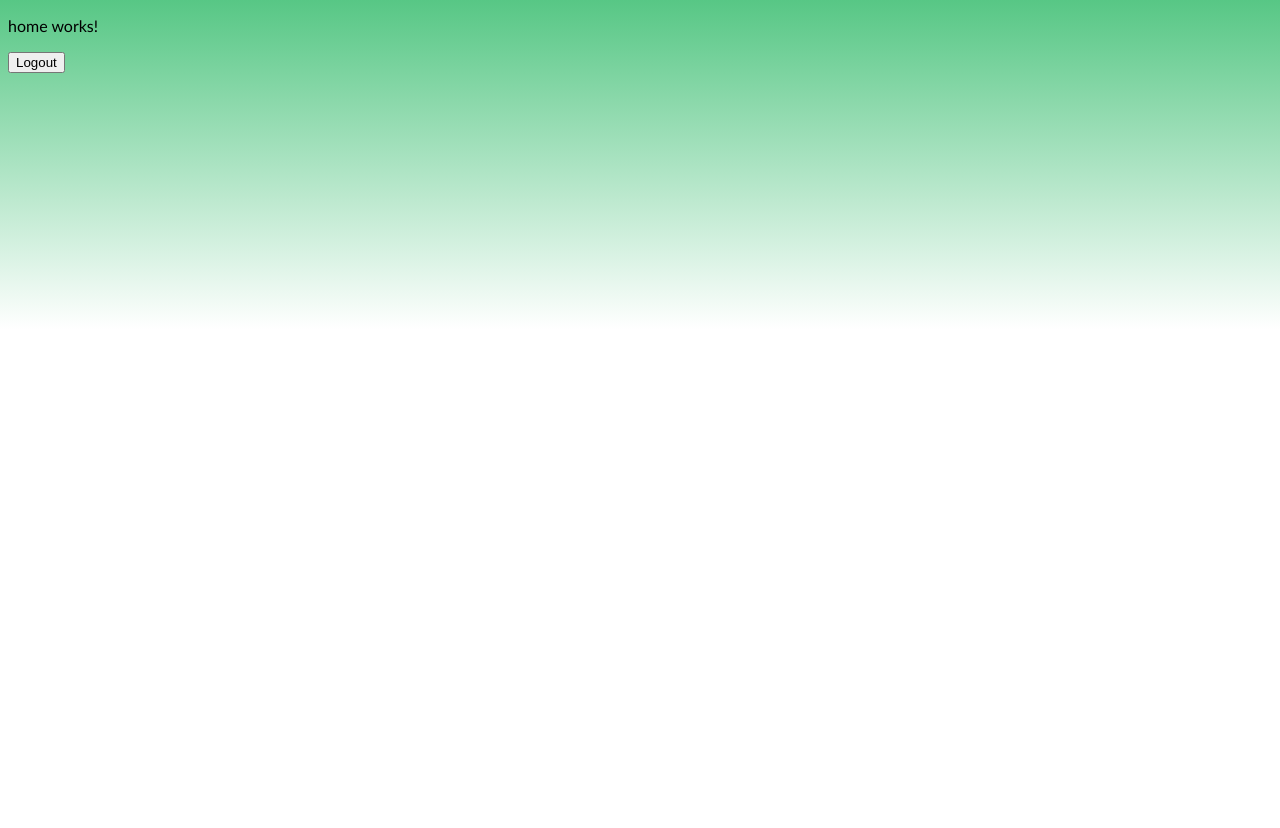
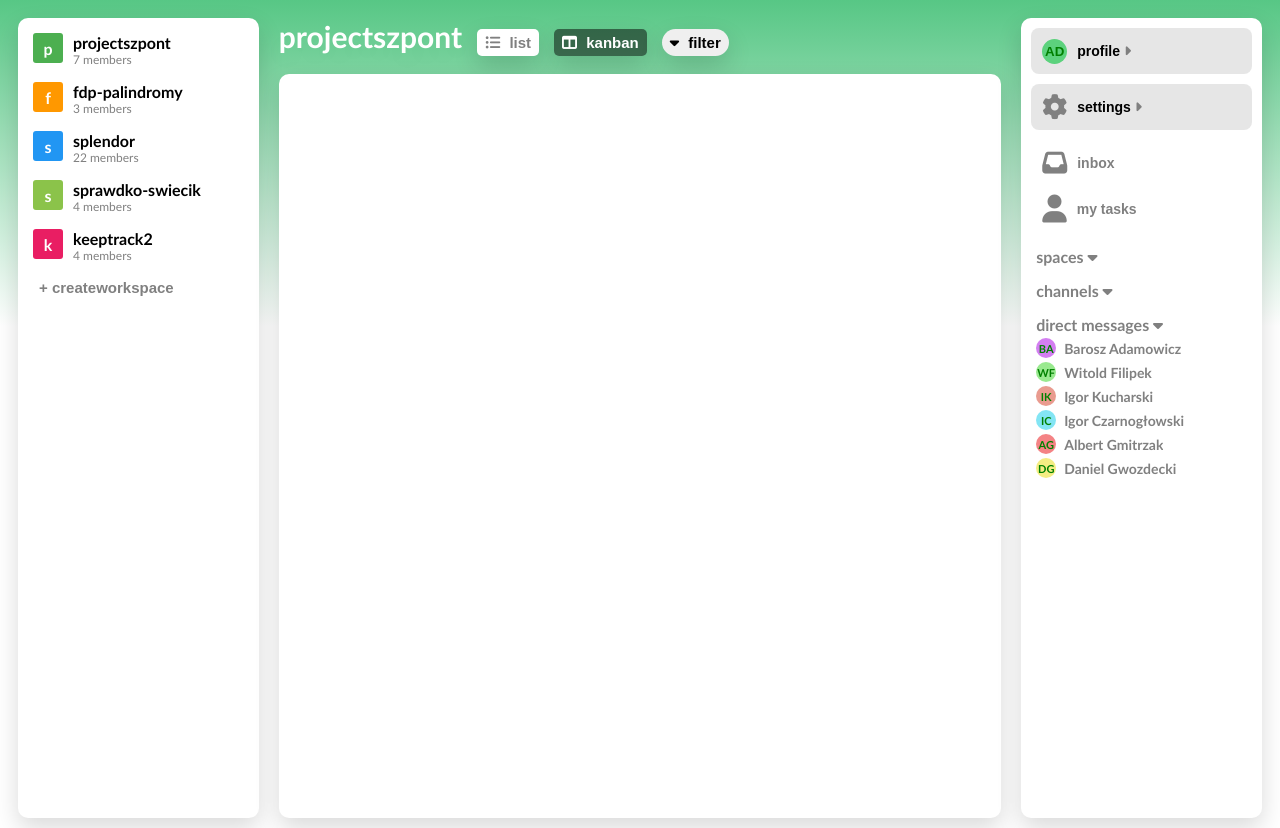
Before and after one commit to cmiband/keeptrack, an Angular app in the folder kp-frontend/: page /home in a window 1280 px wide. Built offline with nearby package versions, Linux system fonts and the light colour scheme; sample sign-in values are in the browser's storage.

Commit message:
origin/869cyz3y7
home page

```diff
--- a/kp-frontend/src/app/home/home.css
+++ b/kp-frontend/src/app/home/home.css
@@ -0,0 +1,235 @@
+.container {
+    display: flex;
+    align-items: flex-end;
+    justify-content: space-between;
+    gap: 20px;
+
+    width: 1fr;
+    height: 100%;
+    padding: 10px;
+}
+
+.box {
+    border-radius: 10px;
+    background-color: white;
+    box-shadow: 0 10px 25px rgba(0, 0, 0, 0.15);
+    overflow: hidden;
+}
+
+.side-box {
+    width: 20%;
+    height: 100%;
+}
+
+.middle-column-wrapper {
+    display: flex;
+    flex-direction: column;
+    align-items: flex-start;
+    width: 60%;
+    height: 100%;
+}
+
+.middle-box {
+    width: 100%;
+    height: 100%;
+}
+
+.title-text {
+    margin-bottom: 10px;
+    font-weight: bold;
+    text-align: center;
+    font-size: 30px;
+    color: white;
+    text-shadow: 0 10px 25px rgba(0, 0, 0, 0.05);
+}
+
+.title-row {
+    display: flex;
+    align-items: baseline;
+    gap: 15px;
+    margin-bottom: 10px;
+    width: 100%;
+    flex-wrap: wrap;
+}
+
+.btn {
+    box-shadow: 0 10px 25px rgba(0, 0, 0, 0.15);
+    border: none;
+    border-radius: 5px;
+    font-size: 15px;
+    font-weight: bold;
+    padding: 5px;
+    padding-right: 8px;
+    padding-left: 8px;
+    cursor: pointer;
+}
+
+.btn-list-kanban {
+    color: white;
+    background-color: rgba(0, 0, 0, 0.5);
+}
+
+.btn-list-kanban.active {
+    color: gray;
+    background-color: white;
+}
+
+.btn-filter {
+    border-radius: 20px;
+}
+
+.btn i {
+    font-size: 15px;
+    margin-right: 5px;
+}
+
+.board {
+    display: flex;
+    margin: 15px;
+
+    text-align: left;
+    background: none;
+    border: none;
+    padding: 0;
+    font: inherit;
+    cursor: pointer;
+    outline: inherit;
+}
+
+.board-square {
+    background-color: green;
+    height: 30px;
+    width: 30px;
+    display: flex;
+    justify-content: center;
+    align-items: center;
+    font-weight: bold;
+    color: white;
+    border-radius: 3px;
+    flex-shrink: 0;
+}
+
+.board-info {
+    margin-left: 10px;
+    overflow: hidden;
+}
+
+.board-title {
+    font-weight: bold;
+    white-space: nowrap;
+    overflow: hidden;
+    text-overflow: ellipsis;
+}
+
+.board-members {
+    font-size: 12px;
+    color: gray;
+}
+
+.btn-createWorkspace {
+    display: flex;
+    margin: 15px;
+    background-color: white;
+    border: none;
+    color: grey;
+    font-weight: bold;
+    font-size: 15px;
+    cursor: pointer;
+
+    white-space: nowrap;
+    overflow: hidden;
+    text-overflow: ellipsis;
+}
+
+.triangle-down {
+    width: 0;
+    height: 0;
+    border-left: 50px solid transparent;
+    border-right: 50px solid transparent;
+    border-top: 100px solid red;
+}
+
+.btn-long {
+    display: flex;
+    text-align: start;
+    align-items: center;
+    margin: 10px;
+    width: calc(100% - 20px);
+    background-color: rgba(128, 128, 128, 0.2);
+    border: none;
+    border-radius: 8px;
+    cursor: pointer;
+}
+
+.btn-long-icon {
+    margin-left: 5px;
+    border-radius: 50%;
+    width: 25px;
+    height: 25px;
+    background-color: #5CD27D;
+    justify-content: center;
+    align-items: center;
+    display: flex;
+    color: green;
+    font-weight: bold;
+    flex-shrink: 0;
+}
+
+.btn-long-text {
+    margin-left: 10px;
+    font-weight: bold;
+    font-size: 14px;
+    white-space: nowrap;
+    overflow: hidden;
+    text-overflow: ellipsis;
+    flex-grow: 1;
+}
+
+.btn-long-icon2 {
+    margin-left: 5px;
+    font-size: 25px;
+    color: gray;
+}
+
+.direct-messages-style {
+    background: none;
+    border: none;
+    padding: 0;
+    font: inherit;
+    cursor: pointer;
+    outline: inherit;
+
+    color: gray;
+    font-weight: bold;
+
+    white-space: nowrap;
+    overflow: hidden;
+    text-overflow: ellipsis;
+}
+
+.direct-messages-user-avatar {
+    margin-left: 0px;
+    height: 20px;
+    width: 20px;
+    font-size: 11px;
+    flex-shrink: 0;
+}
+
+.direct-messages-user {
+    background: none;
+    border: none;
+    padding: 0;
+    font: inherit;
+    cursor: pointer;
+    outline: inherit;
+
+    margin: 0;
+    margin-left: 8px;
+    font-size: 14px;
+    color: gray;
+    font-weight: bold;
+
+    white-space: nowrap;
+    overflow: hidden;
+    text-overflow: ellipsis;
+}
--- a/kp-frontend/src/app/home/home.html
+++ b/kp-frontend/src/app/home/home.html
@@ -1,2 +1,74 @@
-<p>home works!</p>
-<button (click)="logout()">Logout</button>
+<!-- <p>home works!</p>
+<button (click)="logout()">Logout</button> -->
+<link rel="stylesheet" href="https://cdnjs.cloudflare.com/ajax/libs/font-awesome/6.5.1/css/all.min.css">
+<div class="container">
+    <div class="box side-box">
+        @for (item of boards; track item[0]) {
+        <button class="board">
+            <div class="board-square" [style.backgroundColor]="item[2]">{{ item[0][0] }}</div>
+            <div class="board-info">
+                <div class="board-title">{{item[0]}}</div>
+                <div class="board-members">{{item[1]}} members</div>
+            </div>
+        </button>
+        }
+        <button class="btn-createWorkspace">+ createworkspace</button>
+    </div>
+
+    <div class="middle-column-wrapper">
+        <div class="title-row">
+            <div class="title-text">projectszpont</div>
+            <button class="btn btn-list-kanban" [class.active]="activebutton === 'list'" (click)="handleClick('list')">
+                <i class="fas fa-list-ul"></i> list
+            </button>
+            <button class="btn btn-list-kanban" [class.active]="activebutton === 'kanban'"
+                (click)="handleClick('kanban')">
+                <i class="fas fa-columns"></i> kanban
+            </button>
+            <button class="btn btn-filter">
+                <i class="fas fa-caret-down"></i> filter
+            </button>
+        </div>
+        <div class="box middle-box"></div>
+    </div>
+
+    <div class="box side-box">
+        <button class="btn-long">
+            <div class="btn-long-icon">{{currentUser[0][0]}}{{currentUser[1][0]}}</div>
+            <p class="btn-long-text">profile <i class="fas fa-caret-right" style="color: gray;"></i></p>
+        </button>
+        <button class="btn-long">
+            <i class="fas fa-gear btn-long-icon2"></i>
+            <p class="btn-long-text">settings <i class="fas fa-caret-right" style="color: gray;"></i></p>
+        </button>
+        <button class="btn-long" style="background-color: white; margin-bottom: 0px; color: gray;">
+            <i class="fas fa-inbox btn-long-icon2"></i>
+            <p class="btn-long-text">inbox</p>
+        </button>
+        <button class="btn-long" style="background-color: white;margin-top: 0px; color: gray;">
+            <i class="fas fa-user btn-long-icon2" style="font-size: 28px;"></i>
+            <p class="btn-long-text">my tasks</p>
+        </button>
+        <div style="margin: 15px; color: gray; font-weight: bold;">spaces <i class="fas fa-caret-down"
+                style="color: gray;"></i></div>
+        <div style="margin: 15px; color: gray; font-weight: bold;">channels <i class="fas fa-caret-down"
+                style="color: gray;"></i></div>
+        <div style="margin: 15px;">
+            <button class="direct-messages-style" (click)="toggleDirectMessages()">direct
+                messages
+                <i class="fas" style="color: gray;"
+                    [class]="directMeesageExpand ? 'fa-caret-down' : 'fa-caret-right'"></i>
+            </button>
+            @if (directMeesageExpand) {
+            @for (item of users; track users[0]) {
+            <div style="display: flex; align-items: center; margin-top: 4px;">
+                <div class="btn-long-icon direct-messages-user-avatar" [style.backgroundColor]="item[2]">
+                    {{item[0][0]}}{{item[1][0]}}
+                </div>
+                <button class="direct-messages-user">
+                    {{item[0]}} {{item[1]}}</button>
+            </div>
+            }}
+        </div>
+    </div>
+</div>
--- a/kp-frontend/src/app/home/home.ts
+++ b/kp-frontend/src/app/home/home.ts
@@ -9,6 +9,30 @@ import { AuthService } from '../auth.service';
   styleUrl: './home.css',
 })
 export class Home {
+
+  activebutton: string = 'list';
+
+  boards: [string, number, string][] = [
+    ['projectszpont', 7, '#4CAF50'],
+    ['fdp-palindromy', 3, '#FF9800'],
+    ['splendor', 22, '#2196F3'],
+    ['sprawdko-swiecik', 4, '#8BC34A'],
+    ['keeptrack2', 4, '#E91E63']
+  ];
+
+  users: [string, string, string][] = [
+    ['Barosz', 'Adamowicz', '#D37EF1'],
+    ['Witold', 'Filipek', '#99E98F'],
+    ['Igor', 'Kucharski', '#E99B8F'],
+    ['Igor', 'Czarnogłowski', '#83E5F4'],
+    ['Albert', 'Gmitrzak', '#F48385'],
+    ['Daniel', 'Gwozdecki', '#F4ED83']
+  ];
+
+  currentUser = ['Adam', 'Domzalowicz'];
+
+  directMeesageExpand: boolean = true;
+
   ngOnInit() {
     const token = localStorage.getItem('token');
 
@@ -27,4 +51,12 @@ export class Home {
     this.authService.logout();
     this.router.navigate(['/login']);
   }
+
+  handleClick(name: string) {
+    this.activebutton = name;
+  }
+
+  toggleDirectMessages() {
+    this.directMeesageExpand = !this.directMeesageExpand;
+  }
 }
```
